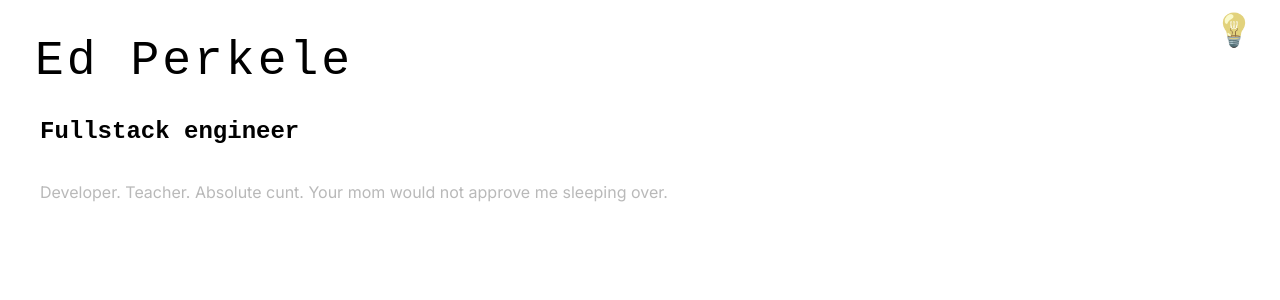
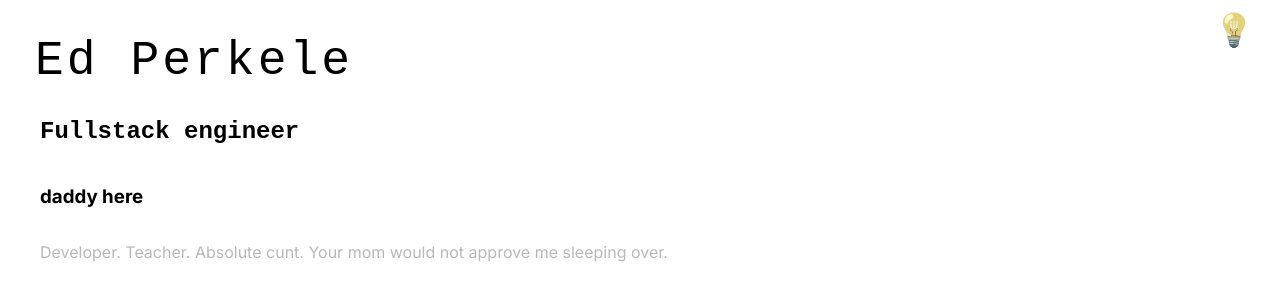
Before and after one commit to EdPutans/ed-portfolio-v3, a Next.js app: page / in a window 1280 px wide. Shown: the top 300 px of the page. Built offline with nearby package versions, Linux system fonts and the light colour scheme.

Commit message:
full css colors, need proper palette tho..

```diff
--- a/src/app/Components/AboutMeSection/index.tsx
+++ b/src/app/Components/AboutMeSection/index.tsx
@@ -10,6 +10,7 @@ const AboutMeSection = (props: Props) => {
         <div style={{ display: "FLEX", flexDirection: "column" }}>
           <h1 className="about-me-section_text">Ed Perkele</h1>
           <h2 className="about-me-section_text_sub">Fullstack engineer</h2>
+          <h3>daddy here</h3>
           <p className="about-me-section_text_description">
             Developer. Teacher. Absolute cunt. Your mom would not approve me
             sleeping over.
--- a/src/app/globals.css
+++ b/src/app/globals.css
@@ -2,16 +2,6 @@ html {
   width: 100%;
   display: flex;
 }
-
-/* :root {
-  --dark-grey: rgb(36, 35, 31);
-  --large: rgb(235, 23, 97);
-  --medium: rgb(146, 200, 49);
-  --blue: rgb(116, 198, 204);
-  --text: rgb(152, 152, 152);
-  --white: rgb(255, 255, 255);
-} */
-
 
 :root {
   --pad: 16px;
@@ -19,29 +9,30 @@ html {
   --large: rgb(235, 23, 97);
   --medium: rgb(146, 200, 49);
   --blue: rgb(116, 198, 204);
-  --text: rgb(152, 152, 152);
+  --text: rgb(185, 185, 185);
   --white: rgb(255, 255, 255);
 }
 
 /* light mode: */
-@media (prefers-color-scheme: light) {
+/* @media (prefers-color-scheme: light) {
   :root {
     --dark-grey: rgb(255, 255, 255);
-    --large: rgb(235, 23, 97);
-    --medium: rgb(146, 200, 49);
-    --blue: rgb(116, 198, 204);
-    --text: rgb(152, 152, 152);
+    --large: rgb(138, 69, 160);
+    --medium: rgb(208, 97, 143);
+    --blue: rgb(226, 34, 65);
+    --text: rgb(36, 35, 31);
     --white: rgb(36, 35, 31);
   }
-}
+} */
 
 .light-mode {
   --dark-grey: rgb(255, 255, 255);
-  --large: rgb(235, 23, 97);
-  --medium: rgb(146, 200, 49);
-  --blue: rgb(116, 198, 204);
-  --text: rgb(152, 152, 152);
-  --white: rgb(36, 35, 31);
+  --large: rgb(138, 69, 160);
+  --medium: rgb(208, 97, 143);
+  --blue: rgb(226, 34, 65);
+  /* --text: rgb(185, 185, 185); */
+  --text: rgb(32, 32, 32);
+  --white: rgb(32, 32, 32);
 }
 
 h1 {
@@ -69,14 +60,17 @@ p {
   font-size: 1rem;
   font-weight: 400;
   color: var(--text);
-
 }
 
 body {
   width: 100%;
   margin: auto;
   background-color: var(--dark-grey);
-  transition: background-color 200ms linear;
+  transition: background-color 100ms linear;
+}
+
+p h1 h2 h3 {
+  transition: color 100ms linear;
 }
 
 
--- a/src/app/page.tsx
+++ b/src/app/page.tsx
@@ -2,12 +2,27 @@
 
 import { DarkModeButton } from "@/app/Components/DarkModeButton";
 import { Inter } from "next/font/google";
+import { useEffect } from "react";
 import Myself from "./Components/MySelf";
 import MyStuff from "./Components/MyStuff";
 
 const inter = Inter({ subsets: ["latin"] });
 
 export default function Home() {
+  const prefersDarkMode = window.matchMedia(
+    "(prefers-color-scheme: dark)"
+  ).matches;
+  useEffect(() => {
+    const body = document.querySelector("body");
+    if (prefersDarkMode) {
+      body.classList.remove("light-mode");
+      body.classList.add("dark-mode");
+    } else {
+      body.classList.remove("dark-mode");
+      body.classList.add("light-mode");
+    }
+  }, [prefersDarkMode]);
+
   return (
     <html lang="en">
       <body className={inter.className}>
```
